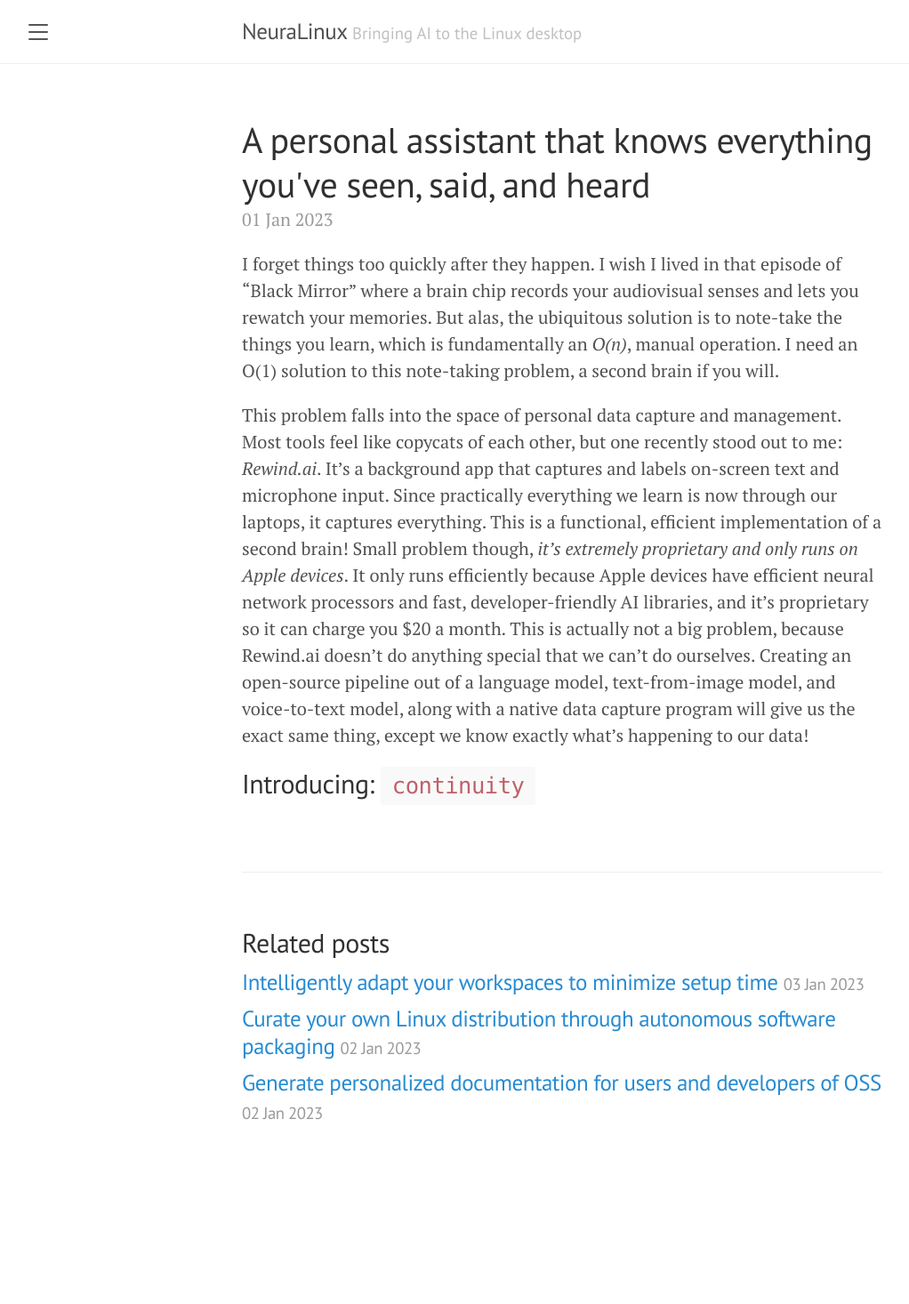
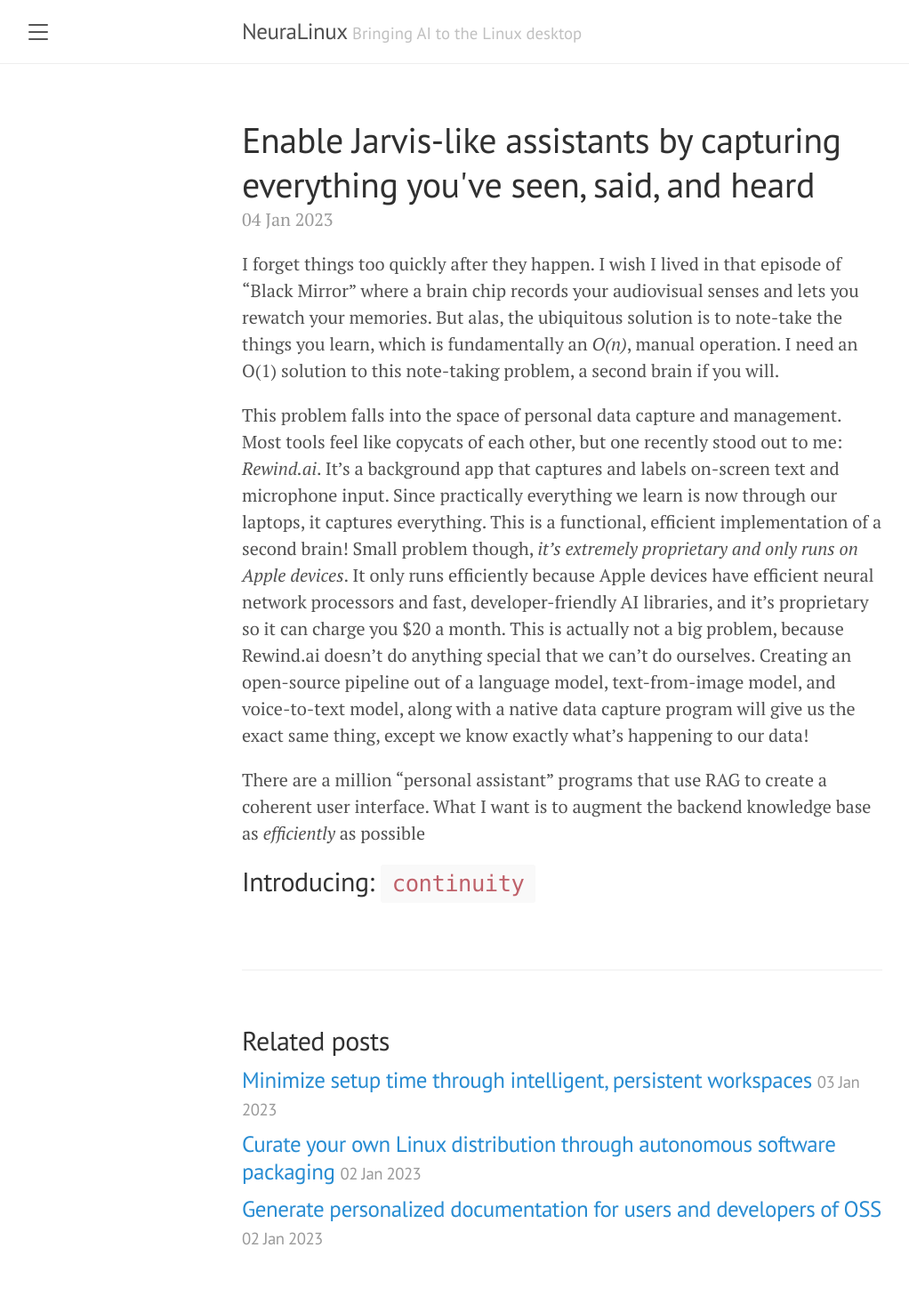
Before and after one commit to chinarjoshi/chinarjoshi.github.io, a Jekyll site: the page built from _posts/desktop/2023-01-04-continuity.md, in a window 1280 px wide. Shown: the whole page at 89% size, without its empty margins (8-1030 px from the left). Built offline with Jekyll 4.4.1, drawn with Linux system fonts in a browser that asks for light colours; before the commit the page ends 1325 px from its top, so only the background shows below that.

Commit message:
Better names again

```diff
--- a/_posts/desktop/2023-01-03-spaces.md
+++ b/_posts/desktop/2023-01-03-spaces.md
@@ -1,6 +1,6 @@
 ---
 layout: post
-title: Intelligently adapt your workspaces to minimize setup time
+title: Minimize setup time through intelligent, persistent workspaces
 permalink: /spaces/
 category: desktop
 type: solution
--- a/_posts/desktop/2023-01-01-continuity.md
+++ b/_posts/desktop/2023-01-04-continuity.md
@@ -1,6 +1,6 @@
 ---
 layout: post
-title: A personal assistant that knows everything you've seen, said, and heard
+title: Enable Jarvis-like assistants by capturing everything you've seen, said, and heard
 permalink: /continuity/
 category: desktop
 type: solution
@@ -11,5 +11,7 @@
 Small problem though, *it's extremely proprietary and only runs on Apple devices*. It only runs efficiently because Apple devices have efficient neural network processors and fast, developer-friendly AI libraries, and it's proprietary so it can charge you $20 a month.
 This is actually not a big problem, because Rewind.ai doesn't do anything special that we can't do ourselves. Creating an open-source pipeline out of a language model, text-from-image model, and voice-to-text model, along with a native data capture program will give us the exact same thing, except we know exactly what's happening to our data!
 
+There are a million "personal assistant" programs that use RAG to create a coherent user interface. What I want is to augment the backend knowledge base as *efficiently* as possible
+
 
 ## Introducing: `continuity`
```
Also changed, not shown: _posts/desktop/2023-01-02-attention.md (+1 -1 lines), _posts/shells/2023-01-01-acronym.md (+1 -1 lines).
